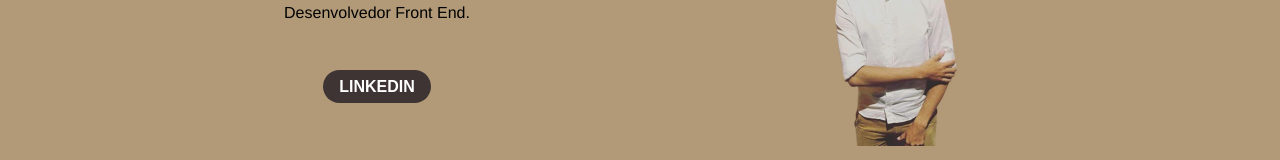
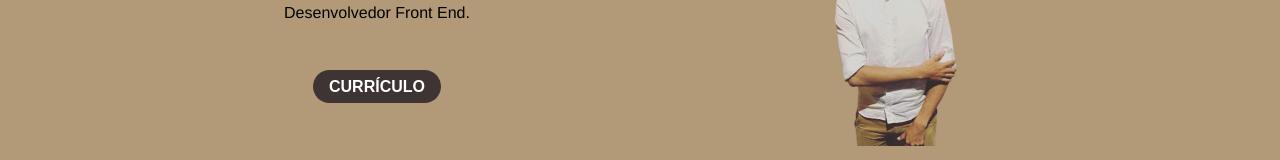
Before and after one commit to nikolassco/portfolio, a React (Create React App) app: page / in a window 1280 px wide. Shown: the part 323-483 px from the top of the page. Built offline with nearby package versions, Linux system fonts and the light colour scheme.

Commit message:
adding curriculum

```diff
--- a/src/pages/home/Home.js
+++ b/src/pages/home/Home.js
@@ -11,7 +11,8 @@ const Home = () => {
           <p>Desenvolvedor Front End.</p>
         </div>
         <div className={styles.link}>
-          <a href='https://www.linkedin.com/in/nikolas-santa-clara-90619a16a/' className='btn-redirect'>Linkedin</a>
+          {/* upload para guthub, copiar o link e trocar palavra blob por raw */}
+          <a href='https://github.com/nikolassco/asset/raw/main/Curriculo%20Nikolas%20Oliveira.pdf' download='' className='btn-redirect'>Currículo</a>
         </div>
       </div>
       <img src={imgProfile} alt="Foto do Perfil" />
```
